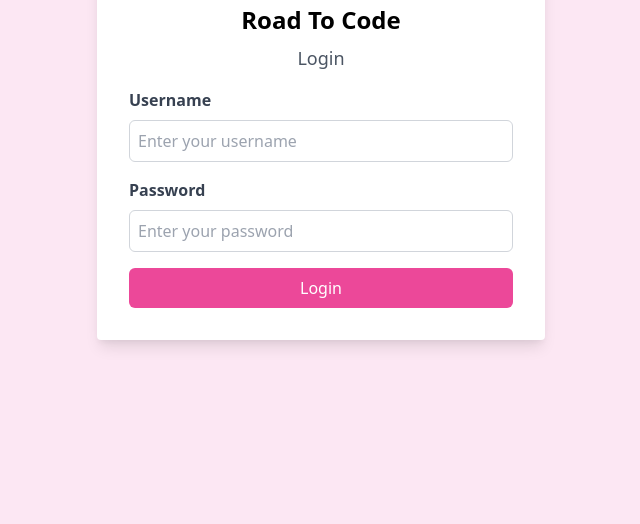
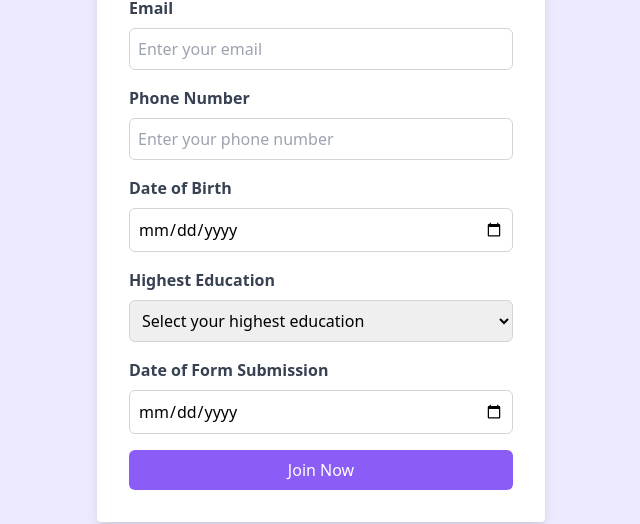
Before and after one commit to sahilgonde/form-using-tailwind-css, a website: page pages/index.html in a window 1280 px wide. Shown: the part 276-800 px from the top of the page, without its empty margins (319-959 px from the left). Drawn offline with nearby package versions, Linux system fonts and the light colour scheme.

Commit message:
added information form

```diff
--- a/pages/index.html
+++ b/pages/index.html
@@ -4,27 +4,49 @@
 <head>
     <meta charset="UTF-8">
     <meta name="viewport" content="width=device-width, initial-scale=1.0">
-    <title>Login Page</title>
+    <title>Join Fullstack Classes</title>
     <link href="https://cdn.jsdelivr.net/npm/tailwindcss@2.2.19/dist/tailwind.min.css" rel="stylesheet">
 </head>
 
-<body class="bg-pink-100 flex items-center justify-center h-screen">
+<body class="bg-purple-100 flex items-center justify-center h-screen">
     <div class="max-w-md w-full bg-white p-8 rounded shadow-lg">
         <div class="flex justify-center mb-4">
-            <img src="rtclogo.png" alt="Logo" class="h-12">
+            <img src="your-logo.png" alt="Logo" class="h-12">
         </div>
-        <h2 class="text-2xl font-semibold mb-2 text-center">Road To Code</h2>
-        <h3 class="text-lg text-gray-600 mb-4 text-center">Login</h3>
+        <h2 class="text-2xl font-semibold mb-2 text-center">Organization Name</h2>
+        <h3 class="text-lg text-gray-600 mb-4 text-center">Join Fullstack Classes</h3>
         <form>
             <div class="mb-4">
-                <label for="username" class="block text-gray-700 font-bold mb-2">Username</label>
-                <input type="text" name="username" class="border border-gray-300 p-2 w-full rounded-md focus:outline-none focus:border-blue-500" placeholder="Enter your username">
+                <label for="name" class="block text-gray-700 font-bold mb-2">Full Name</label>
+                <input type="text" name="name" class="border border-gray-300 p-2 w-full rounded-md focus:outline-none focus:border-purple-500" placeholder="Enter your full name">
             </div>
             <div class="mb-4">
-                <label for="password" class="block text-gray-700 font-bold mb-2">Password</label>
-                <input type="password" name="password" class="border border-gray-300 p-2 w-full rounded-md focus:outline-none focus:border-blue-500" placeholder="Enter your password">
+                <label for="email" class="block text-gray-700 font-bold mb-2">Email</label>
+                <input type="email" name="email" class="border border-gray-300 p-2 w-full rounded-md focus:outline-none focus:border-purple-500" placeholder="Enter your email">
             </div>
-            <button type="submit" class="bg-pink-500 text-white py-2 px-4 rounded-md hover:bg-pink-600 focus:outline-none focus:bg-pink-600 w-full">Login</button>
+            <div class="mb-4">
+                <label for="phone" class="block text-gray-700 font-bold mb-2">Phone Number</label>
+                <input type="tel" name="phone" class="border border-gray-300 p-2 w-full rounded-md focus:outline-none focus:border-purple-500" placeholder="Enter your phone number">
+            </div>
+            <div class="mb-4">
+                <label for="dob" class="block text-gray-700 font-bold mb-2">Date of Birth</label>
+                <input type="date" name="dob" class="border border-gray-300 p-2 w-full rounded-md focus:outline-none focus:border-purple-500">
+            </div>
+            <div class="mb-4">
+                <label for="education" class="block text-gray-700 font-bold mb-2">Highest Education</label>
+                <select name="education" class="border border-gray-300 p-2 w-full rounded-md focus:outline-none focus:border-purple-500">
+                    <option value="" disabled selected>Select your highest education</option>
+                    <option value="High School">High School</option>
+                    <option value="Bachelor's Degree">Bachelor's Degree</option>
+                    <option value="Master's Degree">Master's Degree</option>
+                    <option value="PhD">PhD</option>
+                </select>
+            </div>
+            <div class="mb-4">
+                <label for="submission_date" class="block text-gray-700 font-bold mb-2">Date of Form Submission</label>
+                <input type="date" name="submission_date" class="border border-gray-300 p-2 w-full rounded-md focus:outline-none focus:border-purple-500">
+            </div>
+            <button type="submit" class="bg-purple-500 text-white py-2 px-4 rounded-md hover:bg-purple-600 focus:outline-none focus:bg-purple-600 w-full">Join Now</button>
         </form>
     </div>
 </body>
```
